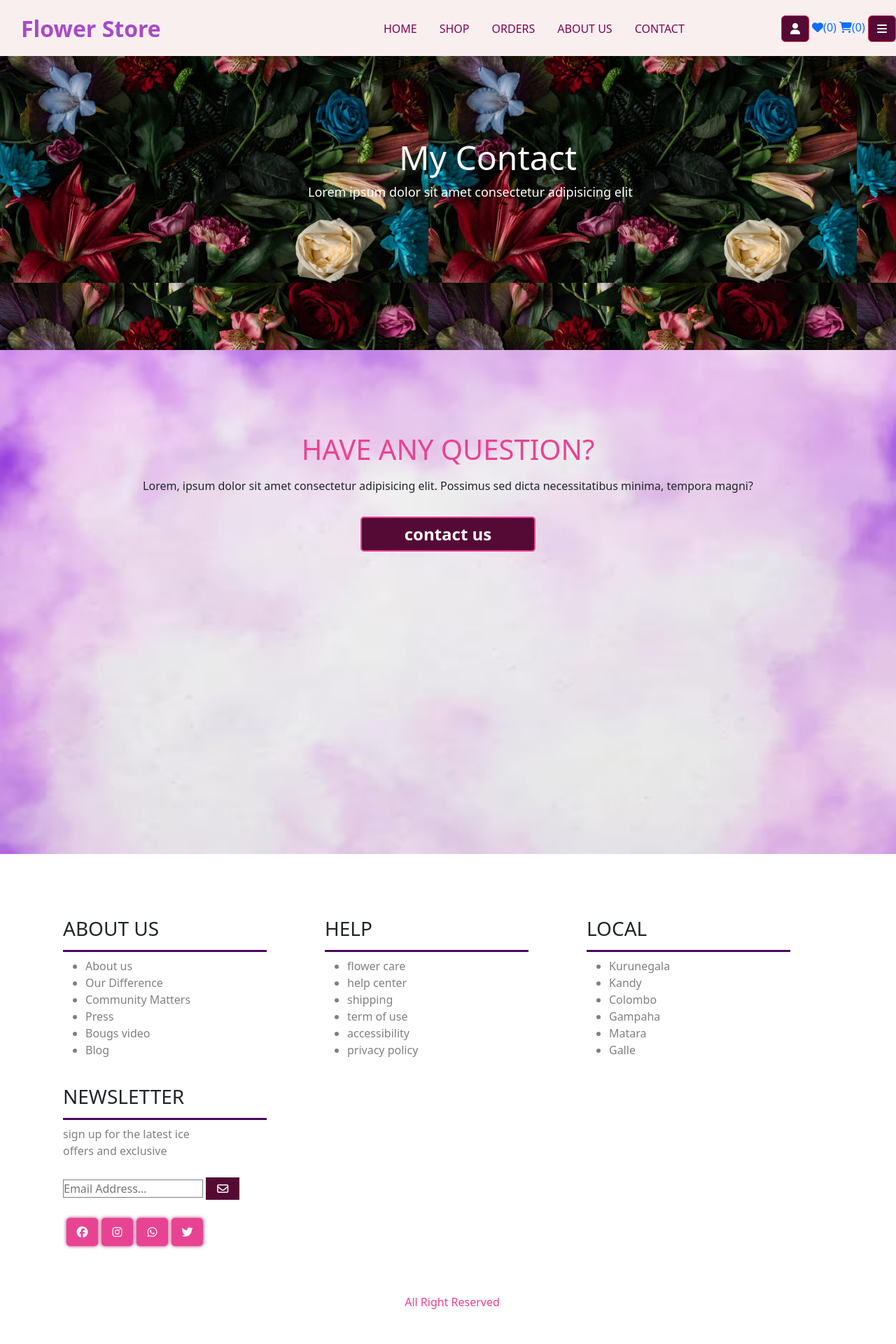
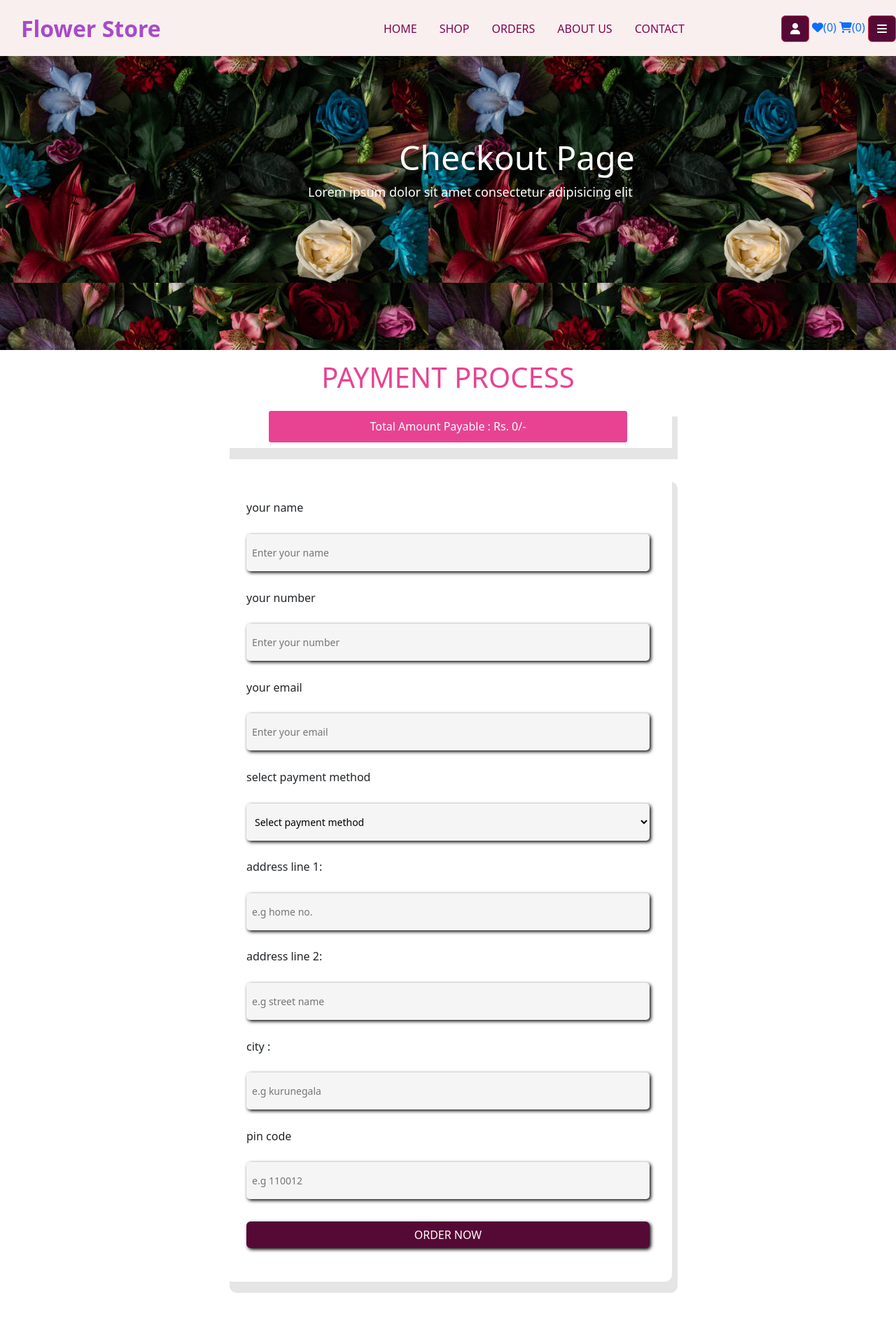
Before and after one commit to dehemi-madara/Final_project, a PHP site: page /checkOut.php in a window 1280 px wide. Shown: the top 1920 px of the page at 70% size. Before the commit the page ends 1870 px from the top, so only its background shows below. Run offline with PHP 8.4, Linux system fonts and the light colour scheme; the visitor is signed in with stand-in values (Sample User, id 1); data that the repository does not hold is empty; some libraries are stand-ins or nearby versions.

Commit message:
completed

```diff
--- /dev/null
+++ b/flowerShop/checkOut.css
@@ -0,0 +1,55 @@
+:root{
+    --white-alpha-40: rgba(255,255,255,0.40);
+    --white-alpha-25: rgba(255,255,255,0.25);
+    --backdrope-filter-blur: blur(5px);
+    --pink: #e84393;
+    --box-shadow: 0.5rem 1rem rgba(0,0,0,0.1);
+}
+
+.checkout-form{
+    height: 210vh;
+}
+
+.display-order{
+    box-shadow: var(--box-shadow);
+    width: 50vw;
+    margin: 1rem auto;
+    text-align: center;
+    line-height: 2;
+}
+.display-order span{
+    display: inline-block;
+    background: #ececec;
+    padding: .4rem;
+    margin: .5rem auto;
+    border-radius: 3px;
+    text-transform: capitalize;
+}
+.display-order .grand_total {
+    width: 80%;
+    background: var(--pink);
+    color: #fff;
+    cursor: pointer;
+}
+.checkout-form form{
+    width: 50vw;
+    box-shadow: var(--box-shadow);
+    margin: 2rem auto;
+    padding: 2rem;
+    border-radius: 10px;
+}
+.input-field label{
+    margin: .6rem 0;
+}
+.input-field .select{
+    width: 100%;
+    background: whitesmoke;
+    padding: 1rem 1.4rem;
+    outline: none;
+    border: none;
+    border-radius: 5px;
+    margin: 1rem 0;
+    padding-left: .5rem;
+    box-shadow: 2px 2px 5px rgba(0, 0, 0, 40);
+    font-size: 14px;
+}
--- a/flowerShop/checkOut.php
+++ b/flowerShop/checkOut.php
@@ -7,8 +7,35 @@
           header('location:login.php');
    }
 
-    /*---------------- send message ---------------*/
+    /*---------------- order placed ---------------*/
+   if (isset($_POST['order_btn'])) {
+        $name = mysqli_real_escape_string($conn, $_POST['name']);
+        $email = mysqli_real_escape_string($conn, $_POST['email']);
+        $number = mysqli_real_escape_string($conn, $_POST['number']);
+        $method = mysqli_real_escape_string($conn, $_POST['method']);
+        $address = mysqli_real_escape_string($conn, 'home no.'.$_POST['home'].','
+        .$_POST['street'].','.$_POST['city'].','.$_POST['pin']);
+        $placed_on = date('D-M-Y');
+        $cart_total=0;
+        $cart_products[]='';
+        $cart_query = mysqli_query($conn, "SELECT * FROM `cart` WHERE user_id='$user_id'") or die('query failed');
 
+        if (mysqli_num_rows($cart_query)>0) {
+            while($cart_item = mysqli_fetch_assoc($cart_query)){
+                $cart_products[]=$cart_item['name'].' ('.$cart_item['quantity'].' )';
+                $sub_total = ($cart_item['price'] * $cart_item['quantity']);
+                $cart_total += $sub_total;
+            }
+        }
+        $total_products = implode(',', $cart_products);
+        mysqli_query($conn, "INSERT INTO `orders`(`user_id`, `name`, `number`, `email`, `method`, `address`, `total_products`,
+        `total_price`, `placed_on`, `payment_status`) VALUES ('$user_id','$name','$number','$email','$method',
+        '$address','$total_products','$cart_total','$placed_on','')") or die(mysqli_error($conn));
+
+        mysqli_query($conn, "DELETE FROM `cart` WHERE user_id='$user_id'");
+        $message[]='order placed successfully';
+        header('location:checkOut.php');
+   }
 
 
 ?>
@@ -27,6 +54,7 @@
     <link rel="stylesheet" type="text/css" href="order.css">
     <link rel="stylesheet"type="text/css"href="Wishlist.css">
     <link rel="stylesheet" type="text/css" href="Contact.css">
+    <link rel="stylesheet" type="text/css" href="checkOut.css">
 
     <title>flower shop</title>
 </head>
@@ -34,8 +62,79 @@
 
     <?php include 'header.php'; ?>
     <div class="banner">
-        <h1>my contact</h1>
+        <h1>checkout page</h1>
         <p>Lorem ipsum dolor sit amet consectetur adipisicing elit</p>
+    </div>
+    <div class="checkout-form">
+        <h1 class="title">payment process</h1>
+        <?php
+        if (isset($message)) {
+            foreach ($message as $message) {
+                echo '
+                    <div class="message">
+                        <span>'.$message.'</span>
+                        <i class="fa-solid fa-xmark" onclick="this.parentElement.remove()"></i>
+                    </div>
+                ';
+            }
+        }
+        ?>
+        <div class="display-order">
+            <?php
+                $select_cart=mysqli_query($conn, "SELECT * FROM `cart` WHERE user_id='$user_id'") or die('query failed');
+                $total=0;
+                $grand_total=0;
+                if(mysqli_num_rows($select_cart)>0) {
+                    while($fetch_cart=mysqli_fetch_assoc($select_cart)){
+                        $total_price=($fetch_cart['price']* $fetch_cart['quantity']);
+                        $grand_total = $total+=$total_price;
+            ?>
+            <span><?= $fetch_cart['name']; ?>(<?= $fetch_cart['quantity']; ?>)</span>
+            <?php
+                    }
+                }
+            ?>
+            <span class="grand_total">Total amount payable : Rs. <?= $grand_total; ?>/-</span>
+        </div>
+        <form method="post">
+            <div class="input-field">
+                <label>your name</label>
+                <input type="text" name="name" placeholder="Enter your name">
+            </div>
+            <div class="input-field">
+                <label>your number</label>
+                <input type="text" name="number" placeholder="Enter your number">
+            </div>
+            <div class="input-field">
+                <label>your email</label>
+                <input type="text" name="email" placeholder="Enter your email">
+            </div>
+            <div class="input-field">
+                <label>select payment method</label>
+                <select name="method" class="select">
+                    <option selected disabled>Select payment method</option>
+                    <option value="cash on delivery">cash on delivery</option>
+                    <option value="credit card">credit card</option>
+                </select>
+            </div>
+            <div class="input-field">
+                <label>address line 1:</label>
+                <input type="text" name="home" placeholder="e.g home no.">
+            </div>
+            <div class="input-field">
+                <label>address line 2:</label>
+                <input type="text" name="street" placeholder="e.g street name">
+            </div>
+            <div class="input-field">
+                <label>city :</label>
+                <input type="text" name="city" placeholder="e.g kurunegala">
+            </div>
+            <div class="input-field">
+                <label>pin code</label>
+                <input type="number" name="pin" placeholder="e.g 110012">
+            </div>
+            <input type="submit" name="order_btn" class="btn" value="order now">
+        </form>
     </div>
 
 
--- a/flowerShop/mani.css
+++ b/flowerShop/mani.css
@@ -517,4 +517,8 @@ svg{
         display: block;
         margin: 2rem;
     }
+    .form-container .form-section form{
+        width: 90%;
+        margin: auto;
+    }
 }
```
